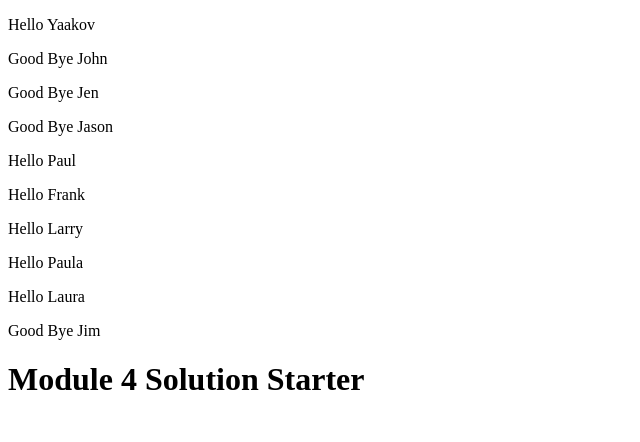
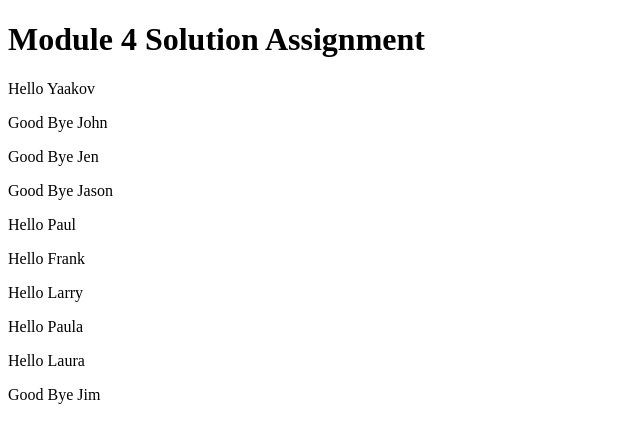
Before and after one commit to nathalypino/Module4_solution, a plain HTML site: page md4_solution/index.html in a window 1280 px wide. Shown: the whole page, without its empty margins (0-640 px from the left). Drawn offline with Linux system fonts and the light colour scheme.

Commit message:
Solution index.html

```diff
--- a/md4_solution/index.html
+++ b/md4_solution/index.html
@@ -3,11 +3,12 @@
 <head>
   <meta charset="utf-8">
   <title>Module 4 Solution Starter</title>
+
+</head>
+<body>
+  <h1>Module 4 Solution Assignment</h1>
   <script src="SpeakHello.js"></script>
   <script src="SpeakGoodBye.js"></script>
   <script src="script.js"></script>
-</head>
-<body>
-  <h1>Module 4 Solution Starter</h1>
 </body>
 </html>
```
